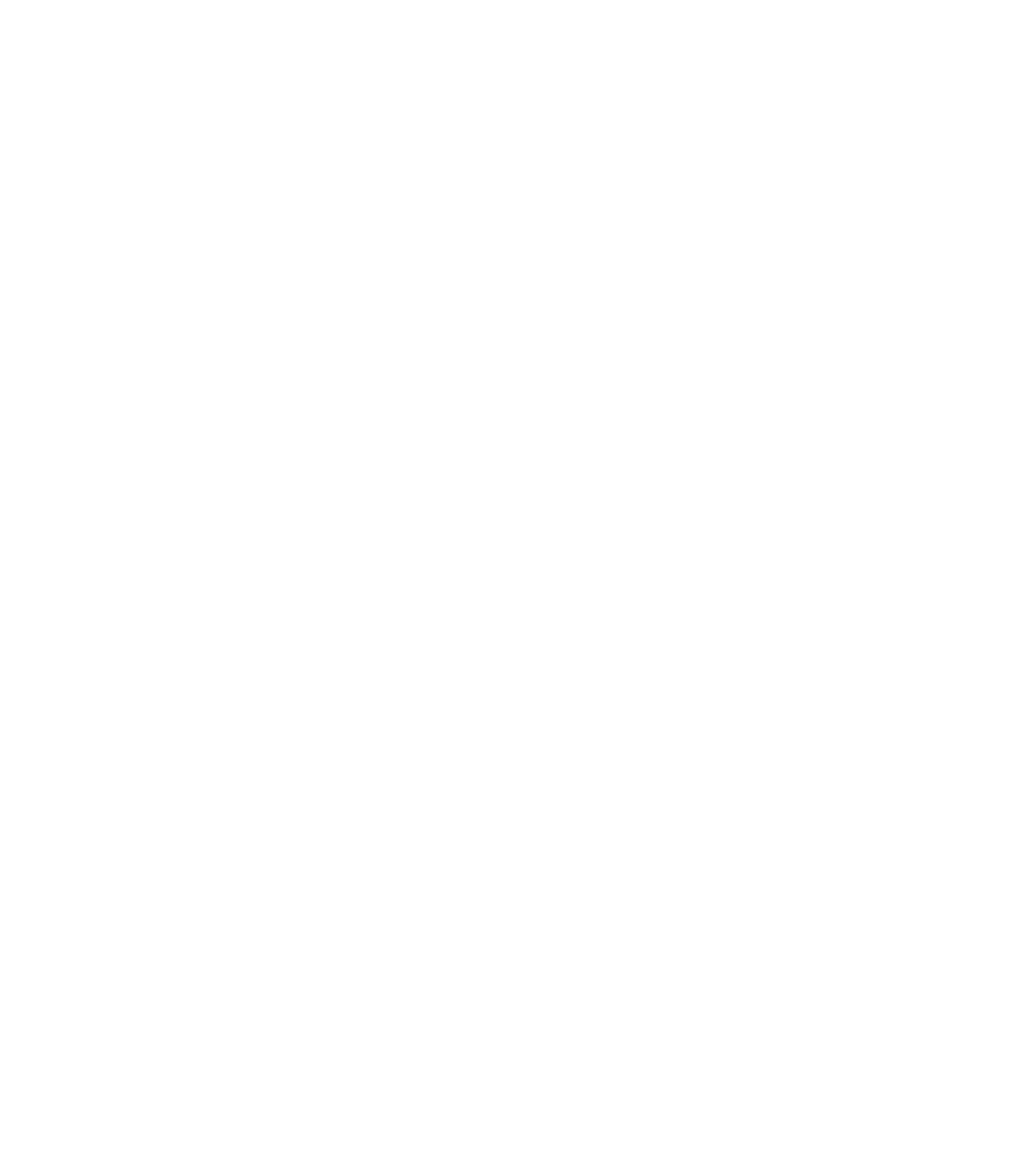
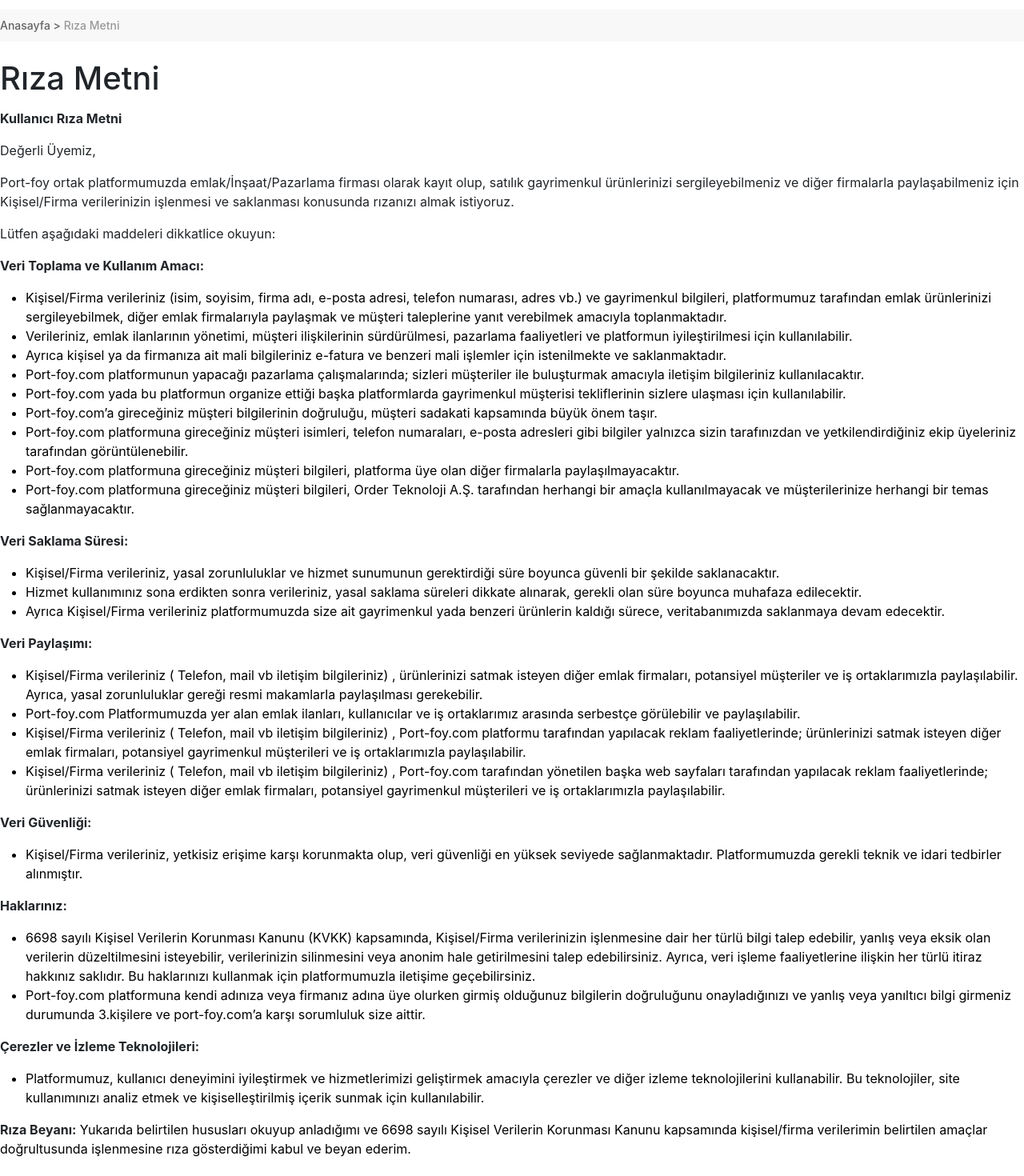
Before and after one commit to melihkostk/portfoy, a React (Vite) app: page /consent in a window 1280 px wide. Before the commit this address had no page. Shown: the part 120-1590 px from the top of the page at 80% size. Before the commit the page ends 800 px from the top, so only its background shows below. Built offline with nearby package versions, Linux system fonts and the light colour scheme.

Commit message:
Constent page design completed

```diff
--- a/src/App.jsx
+++ b/src/App.jsx
@@ -11,6 +11,7 @@
 import { Check } from "./pages/Check";
 import { Application } from "./pages/Application";
 import { Faqs } from "./pages/Faqs";
+import { Consent } from "./pages/Consent";
 
 function App() {
 
@@ -29,6 +30,7 @@
         <Route path="/application" element={<Application />} />
         <Route path="/check" element={<Check />} />
         <Route path="/faqs" element={<Faqs />} />
+        <Route path="/consent" element={<Consent />} />
       </Routes>
     </BrowserRouter>
 
--- a/src/components/Footer.jsx
+++ b/src/components/Footer.jsx
@@ -79,7 +79,7 @@
                     <p className="text-[24px] text-[#27c5d2] mb-4">Sözleşmeler</p>
                     <ul className="text-[#b9b0b1] text-lg font-normal">
                         <li>
-                            <a className="hover:text-black transition-colors duration-300 ease-in-out" href="https://demo.pigasoft.com/portfoy/public/tr/pages/3">Rıza Metni</a>
+                            <Link to={"/consent"} className="hover:text-black transition-colors duration-300 ease-in-out" href="https://demo.pigasoft.com/portfoy/public/tr/pages/3">Rıza Metni</Link>
                         </li>
                     </ul>
                 </div>
--- /dev/null
+++ b/src/pages/Consent.jsx
@@ -0,0 +1,114 @@
+import { Header } from "../components/Header";
+import { AppLinks } from "../components/AppLinks";
+import { Footer } from "../components/Footer";
+
+export function Consent() {
+    return (
+        <div className="w-full flex flex-col items-center justify-center">
+            <Header />
+            <div className="w-full bg-[#f8f8f8] flex justify-center py-2.5 mb-4">
+                <div className="w-full max-w-350">
+                    <p className="text-sm text-[#636363] font-medium">Anasayfa {">"} <span className="text-[#9a9898]"> Rıza Metni</span></p>
+                </div>
+            </div>
+            <div className="w-full max-w-350">
+                <h1 className="text-[40px] font-medium mb-2 text-[#212529]">Rıza Metni</h1>
+                <div>
+                    <p className="text-base text-[#212529] mb-4 font-bold">Kullanıcı Rıza Metni</p>
+                    <p className="mb-4 text-[#212529]">Değerli Üyemiz,</p>
+                    <p className="mb-4 text-[#212529]">
+                        Port-foy ortak platformumuzda emlak/İnşaat/Pazarlama firması olarak kayıt olup,
+                        satılık gayrimenkul ürünlerinizi sergileyebilmeniz ve diğer firmalarla paylaşabilmeniz
+                        için Kişisel/Firma verilerinizin işlenmesi ve saklanması konusunda rızanızı almak istiyoruz.
+                    </p>
+                    <p className="mb-4 text-[#212529]">
+                        Lütfen aşağıdaki maddeleri dikkatlice okuyun:
+                    </p>
+                    <p className="text-base text-[#212529] mb-4 font-bold">Veri Toplama ve Kullanım Amacı:</p>
+                    <ul className="pl-8 mb-4 list-disc">
+                        <li>
+                            Kişisel/Firma verileriniz (isim, soyisim, firma adı, e-posta adresi, telefon numarası, adres vb.) ve gayrimenkul bilgileri, platformumuz tarafından emlak ürünlerinizi sergileyebilmek, diğer emlak firmalarıyla paylaşmak ve müşteri taleplerine yanıt verebilmek amacıyla toplanmaktadır.
+                        </li>
+                        <li>
+                            Verileriniz, emlak ilanlarının yönetimi, müşteri ilişkilerinin sürdürülmesi, pazarlama faaliyetleri ve platformun iyileştirilmesi için kullanılabilir.
+                        </li>
+                        <li>
+                            Ayrıca kişisel ya da firmanıza ait mali bilgileriniz e-fatura ve benzeri mali işlemler için istenilmekte ve saklanmaktadır.
+                        </li>
+                        <li>
+                            Port-foy.com platformunun yapacağı pazarlama çalışmalarında; sizleri müşteriler ile buluşturmak amacıyla iletişim bilgileriniz kullanılacaktır.
+                        </li>
+                        <li>
+                            Port-foy.com yada bu platformun organize ettiği başka platformlarda gayrimenkul müşterisi tekliflerinin sizlere ulaşması için kullanılabilir.
+                        </li>
+                        <li>
+                            Port-foy.com’a gireceğiniz müşteri bilgilerinin doğruluğu, müşteri sadakati kapsamında büyük önem taşır.
+                        </li>
+                        <li>
+                            Port-foy.com platformuna gireceğiniz müşteri isimleri, telefon numaraları, e-posta adresleri gibi bilgiler yalnızca sizin tarafınızdan ve yetkilendirdiğiniz ekip üyeleriniz tarafından görüntülenebilir.
+                        </li>
+                        <li>
+                            Port-foy.com platformuna gireceğiniz müşteri bilgileri, platforma üye olan diğer firmalarla paylaşılmayacaktır.
+                        </li>
+                        <li>
+                            Port-foy.com platformuna gireceğiniz müşteri bilgileri, Order Teknoloji A.Ş. tarafından herhangi bir amaçla kullanılmayacak ve müşterilerinize herhangi bir temas sağlanmayacaktır.
+                        </li>
+                    </ul>
+                    <p className="text-base text-[#212529] mb-4 font-bold">Veri Saklama Süresi:</p>
+                    <ul className="pl-8 mb-4 list-disc">
+                        <li>
+                            Kişisel/Firma verileriniz, yasal zorunluluklar ve hizmet sunumunun gerektirdiği süre boyunca güvenli bir şekilde saklanacaktır.
+                        </li>
+                        <li>
+                            Hizmet kullanımınız sona erdikten sonra verileriniz, yasal saklama süreleri dikkate alınarak, gerekli olan süre boyunca muhafaza edilecektir.
+                        </li>
+                        <li>
+                            Ayrıca Kişisel/Firma verileriniz platformumuzda size ait gayrimenkul yada benzeri ürünlerin kaldığı sürece, veritabanımızda saklanmaya devam edecektir.
+                        </li>
+                    </ul>
+                    <p className="text-base text-[#212529] mb-4 font-bold">Veri Paylaşımı:</p>
+                    <ul className="pl-8 mb-4 list-disc">
+                        <li>
+                            Kişisel/Firma verileriniz ( Telefon, mail vb iletişim bilgileriniz) , ürünlerinizi satmak isteyen diğer emlak firmaları, potansiyel müşteriler ve iş ortaklarımızla paylaşılabilir. Ayrıca, yasal zorunluluklar gereği resmi makamlarla paylaşılması gerekebilir.
+                        </li>
+                        <li>
+                            Port-foy.com Platformumuzda yer alan emlak ilanları, kullanıcılar ve iş ortaklarımız arasında serbestçe görülebilir ve paylaşılabilir.
+                        </li>
+                        <li>
+                            Kişisel/Firma verileriniz ( Telefon, mail vb iletişim bilgileriniz) , Port-foy.com platformu tarafından yapılacak reklam faaliyetlerinde; ürünlerinizi satmak isteyen diğer emlak firmaları, potansiyel gayrimenkul müşterileri ve iş ortaklarımızla paylaşılabilir.
+                        </li>
+                        <li>
+                            Kişisel/Firma verileriniz ( Telefon, mail vb iletişim bilgileriniz) , Port-foy.com tarafından yönetilen başka web sayfaları tarafından yapılacak reklam faaliyetlerinde; ürünlerinizi satmak isteyen diğer emlak firmaları, potansiyel gayrimenkul müşterileri ve iş ortaklarımızla paylaşılabilir.
+                        </li>
+                    </ul>
+                    <p className="text-base text-[#212529] mb-4 font-bold">Veri Güvenliği:</p>
+                    <ul className="pl-8 mb-4 list-disc">
+                        <li>Kişisel/Firma verileriniz, yetkisiz erişime karşı korunmakta olup, veri güvenliği en yüksek seviyede sağlanmaktadır. Platformumuzda gerekli teknik ve idari tedbirler alınmıştır.</li>
+                    </ul>
+                    <p className="text-base text-[#212529] mb-4 font-bold">Haklarınız:</p>
+                    <ul className="pl-8 mb-4 list-disc">
+                        <li>
+                            6698 sayılı Kişisel Verilerin Korunması Kanunu (KVKK) kapsamında, Kişisel/Firma verilerinizin işlenmesine dair her türlü bilgi talep edebilir, yanlış veya eksik olan verilerin düzeltilmesini isteyebilir, verilerinizin silinmesini veya anonim hale getirilmesini talep edebilirsiniz. Ayrıca, veri işleme faaliyetlerine ilişkin her türlü itiraz hakkınız saklıdır. Bu haklarınızı kullanmak için platformumuzla iletişime geçebilirsiniz.
+                        </li>
+                        <li>
+                            Port-foy.com platformuna kendi adınıza veya firmanız adına üye olurken girmiş olduğunuz bilgilerin doğruluğunu onayladığınızı ve yanlış veya yanıltıcı bilgi girmeniz durumunda 3.kişilere ve port-foy.com’a karşı sorumluluk size aittir.
+                        </li>
+                    </ul>
+                    <p className="text-base text-[#212529] mb-4 font-bold">Çerezler ve İzleme Teknolojileri:</p>
+                    <ul className="pl-8 mb-4 list-disc">
+                        <li>Platformumuz, kullanıcı deneyimini iyileştirmek ve hizmetlerimizi geliştirmek amacıyla çerezler ve diğer izleme teknolojilerini kullanabilir. Bu teknolojiler, site kullanımınızı analiz etmek ve kişiselleştirilmiş içerik sunmak için kullanılabilir.</li>
+                    </ul>
+                    <p className="mb-4"><span className="font-bold text-[#212529]">Rıza Beyanı:</span> Yukarıda belirtilen hususları okuyup anladığımı ve 6698 sayılı Kişisel Verilerin Korunması Kanunu kapsamında kişisel/firma verilerimin belirtilen amaçlar doğrultusunda işlenmesine rıza gösterdiğimi kabul ve beyan ederim.</p>
+                </div>
+            </div>
+            <div className='w-full mt-40 mb-30'>
+                <div className='w-full mx-auto max-w-350 flex flex-col items-center justify-center bg-[#f7f6fb]'>
+                    <AppLinks />
+                </div>
+            </div>
+            <div className='w-full'>
+                <Footer />
+            </div>
+        </div>
+    )
+}
```
